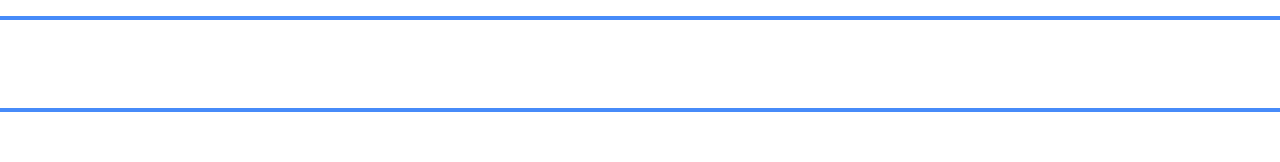
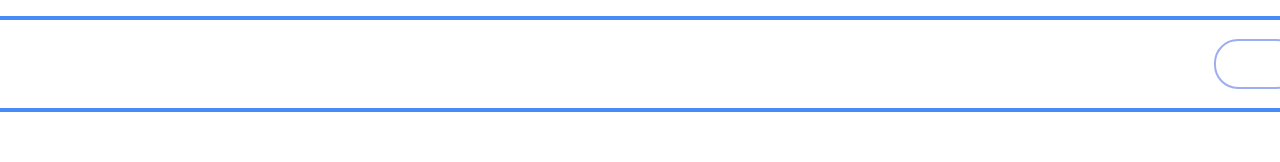
Before and after one commit to agtugchik/vtop3-test, a React app: page / in a window 1280 px wide. Shown: the top 162 px of the page. Built offline with nearby package versions, Linux system fonts and the light colour scheme.

Commit message:
feat: add button second type component

```diff
--- /dev/null
+++ b/src/components/UI/Button/Button.module.scss
@@ -0,0 +1,25 @@
+@use "../../../style/variables" as v;
+@import "../../../style/fonts";
+
+.button {
+  display: flex;
+  flex-direction: row;
+  border-radius: 24px;
+  background-color: v.$color-main-blue;
+  justify-self: end;
+  transition: 0.3s;
+  &:hover {
+    background-color: v.$color-main-clean-white;
+    & .link {
+      color: v.$color-main-blue;
+      &::after {
+        width: 100%;
+      }
+    }
+  }
+}
+
+.headerButton {
+  padding: 14px;
+  margin-left: 14px;
+}
--- /dev/null
+++ b/src/components/UI/Button/Button.tsx
@@ -0,0 +1,13 @@
+import React, { FC, ReactNode } from 'react';
+import cl from './Button.module.scss';
+
+interface IButton {
+  type: 'headerButton';
+  children?: ReactNode;
+}
+
+const Button: FC<IButton> = ({ type, children }) => {
+  return <button className={`${cl.button} ${cl[type]}`}>{children}</button>;
+};
+
+export default Button;
--- /dev/null
+++ b/src/components/UI/ButtonType2/ButtonType2.module.scss
@@ -0,0 +1,25 @@
+@use "../../../style/variables" as v;
+@import "../../../style/fonts";
+
+.buttonType2 {
+  display: flex;
+  flex-direction: row;
+  border-radius: 24px;
+  background-color: inherit;
+  border: 2px solid v.$color-additional-purple;
+  justify-self: end;
+  transition: 0.3s;
+  &:hover {
+    & .link {
+      color: v.$color-main-blue;
+      &::after {
+        width: 100%;
+      }
+    }
+  }
+}
+
+.headerButtonType2 {
+  padding: 12px;
+  margin-left: 14px;
+}
--- /dev/null
+++ b/src/components/UI/ButtonType2/ButtonType2.tsx
@@ -0,0 +1,13 @@
+import React, { FC, ReactNode } from 'react';
+import cl from './ButtonType2.module.scss';
+
+interface IButtonType2 {
+  type: 'headerButtonType2';
+  children?: ReactNode;
+}
+
+const ButtonType2: FC<IButtonType2> = ({ type, children }) => {
+  return <button className={`${cl.buttonType2} ${cl[type]}`}>{children}</button>;
+};
+
+export default ButtonType2;
--- a/src/components/UI/Header/Header.module.scss
+++ b/src/components/UI/Header/Header.module.scss
@@ -3,11 +3,14 @@
 .header {
   width: 1640px;
   height: 96px;
-  display: flex;
-  flex-direction: column;
+  display: grid;
+  grid-template-areas: ". . .";
+  grid-template-columns: auto max-content max-content;
   align-items: center;
-  justify-content: center;
+  // align-content: center;
+  // justify-content: center;
   border: 4px solid v.$color-main-blue;
   border-radius: 64px;
   margin-top: 16px;
+  padding-right: 44px;
 }
--- a/src/components/UI/Header/Header.tsx
+++ b/src/components/UI/Header/Header.tsx
@@ -1,4 +1,7 @@
 import React from 'react';
+import Button from '../Button/Button';
+import ButtonType2 from '../ButtonType2/ButtonType2';
+import Link from '../Link/Link';
 import Navbar from '../Navbar/Navbar';
 import cl from './Header.module.scss';
 
@@ -6,6 +9,12 @@ const Header = () => {
   return (
     <header className={cl.header}>
       <Navbar />
+      <ButtonType2 type="headerButtonType2">
+        <Link title="LOG IN"></Link>
+      </ButtonType2>
+      <Button type="headerButton">
+        <Link title="SIGN UP"></Link>
+      </Button>
     </header>
   );
 };
--- a/src/components/UI/Link/Link.module.scss
+++ b/src/components/UI/Link/Link.module.scss
@@ -4,7 +4,7 @@
 .link {
   font-family: "Lexend", sans-serif;
   color: v.$color-main-clean-white;
-  font-size: 16px;
+  font-size: v.$font-size-normal;
   &:hover {
     color: v.$color-main-blue;
     &::after {
--- a/src/components/UI/Navbar/Navbar.module.scss
+++ b/src/components/UI/Navbar/Navbar.module.scss
@@ -1,6 +1,6 @@
 .navbar {
   display: flex;
-  align-self: center;
+  justify-self: center;
   .container {
     display: flex;
     flex-direction: row;
--- a/src/style/_variables.scss
+++ b/src/style/_variables.scss
@@ -2,3 +2,5 @@ $color-main-navy: #110a1d;
 $color-main-blue: #478bf9;
 $color-main-clean-white: #ffffff;
 $color-additional-purple: #9dadf2;
+
+$font-size-normal: 16px;
```
